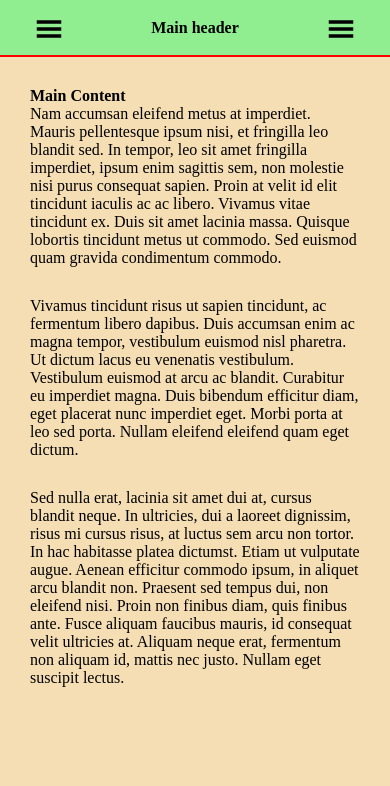
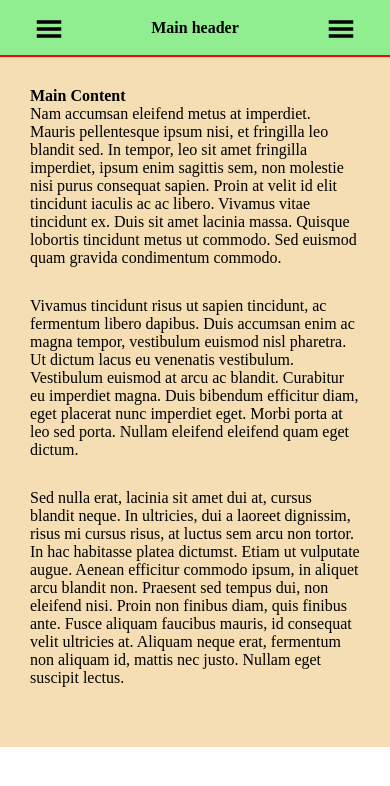
Before and after one commit to Zaibi727/Collection-of-Designs, a React (Create React App) app: page / in a window 390 px wide. Shown: the top 786 px of the page. Built offline with nearby package versions, Linux system fonts and the light colour scheme.

Commit message:
responsive till600

```diff
--- a/src/components/twentySevenMay/twentySevenMay.module.css
+++ b/src/components/twentySevenMay/twentySevenMay.module.css
@@ -176,5 +176,11 @@
            .leftAside h4{
               display: none;
             }
+            .main{
+                height: unset;
+                padding: 30px;
+                text-align: left;
+                background-color: wheat;
+            }
     }
 }
```
